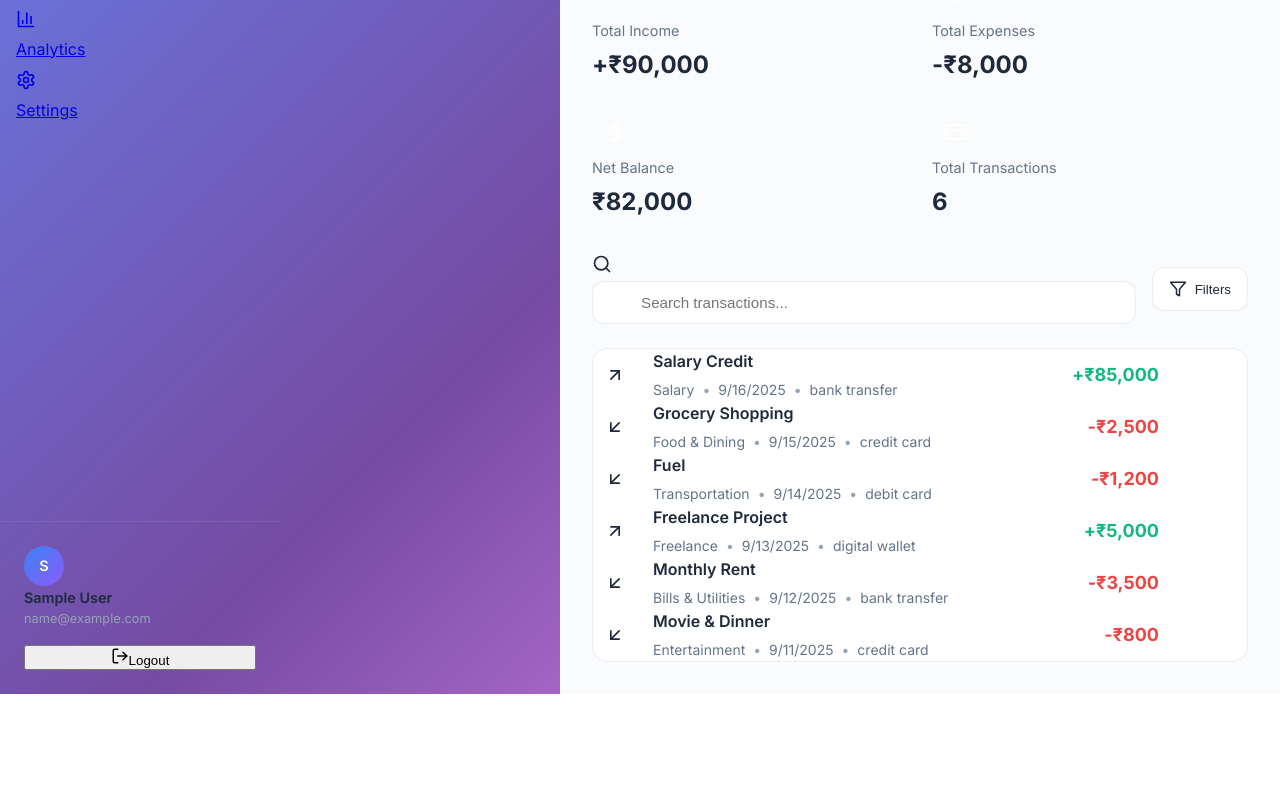
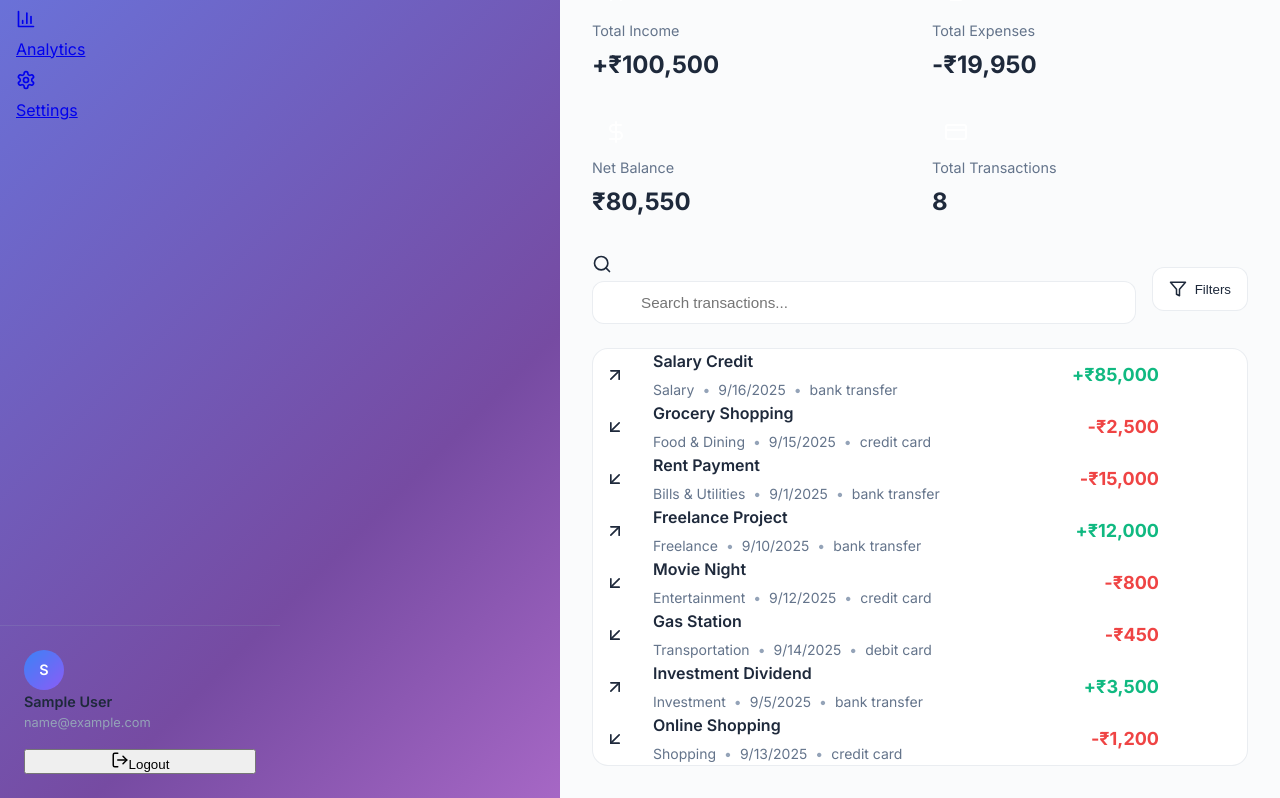
Before and after one commit to CodeWithAryan1123/Finance-AI, a React (Vite) app in the folder frontend/: page /transactions in a window 1280 px wide. Shown: the part 296-1094 px from the top of the page. Before the commit the page ends 990 px from the top, so only its background shows below. Built offline with nearby package versions, Linux system fonts and the light colour scheme; sample sign-in values are in the browser's storage.

Commit message:
add button working

```diff
--- a/frontend/src/App.jsx
+++ b/frontend/src/App.jsx
@@ -5,6 +5,7 @@ import { Toaster } from 'react-hot-toast';
 import { ThemeProvider } from './context/ThemeContext';
 import { AuthProvider } from './context/AuthContext';
 import { ApiProvider } from './context/ApiContext';
+import { TransactionsProvider } from './context/TransactionsContext';
 
 // Components
 import Sidebar from './components/Layout/Sidebar';
@@ -57,7 +58,8 @@ function App() {
     <ThemeProvider>
       <AuthProvider>
         <ApiProvider>
-          <Router>
+          <TransactionsProvider>
+            <Router>
             <div className="app">
               <Toaster
                 position="top-right"
@@ -82,6 +84,7 @@ function App() {
               </AnimatePresence>
             </div>
           </Router>
+          </TransactionsProvider>
         </ApiProvider>
       </AuthProvider>
     </ThemeProvider>
--- a/frontend/src/components/Layout/Header.jsx
+++ b/frontend/src/components/Layout/Header.jsx
@@ -16,6 +16,7 @@ import {
 } from 'lucide-react';
 import { useTheme } from '../../context/ThemeContext';
 import { useAuth } from '../../context/AuthContext';
+import { useTransactions } from '../../context/TransactionsContext';
 
 const Header = ({ onMenuToggle }) => {
   const [showNotifications, setShowNotifications] = useState(false);
@@ -29,6 +30,7 @@ const Header = ({ onMenuToggle }) => {
   });
   const { theme, toggleTheme } = useTheme();
   const { user } = useAuth();
+  const { addTransaction } = useTransactions();
 
   const notifications = [
     { id: 1, title: 'Budget Alert', message: 'You have exceeded 80% of your food budget', type: 'warning', time: '5m ago' },
@@ -67,11 +69,16 @@ const Header = ({ onMenuToggle }) => {
       return;
     }
 
-    // Here you would typically send the data to your backend
-    console.log('Adding transaction:', formData);
+    try {
+      // Add transaction using the context
+      const newTransaction = addTransaction(formData);
 
-    toast.success(`${formData.type === 'expense' ? 'Expense' : 'Income'} added successfully!`);
-    handleCloseModal();
+      toast.success(`${formData.type === 'expense' ? 'Expense' : 'Income'} added successfully!`);
+      handleCloseModal();
+    } catch (error) {
+      console.error('Error adding transaction:', error);
+      toast.error('Failed to add transaction. Please try again.');
+    }
   };
 
   return (
@@ -306,21 +313,22 @@ const Header = ({ onMenuToggle }) => {
                         <option value="">Select category</option>
                         {formData.type === 'expense' ? (
                           <>
-                            <option value="food">Food & Dining</option>
-                            <option value="transport">Transportation</option>
-                            <option value="shopping">Shopping</option>
-                            <option value="entertainment">Entertainment</option>
-                            <option value="bills">Bills & Utilities</option>
-                            <option value="health">Healthcare</option>
-                            <option value="other">Other</option>
+                            <option value="Food & Dining">Food & Dining</option>
+                            <option value="Transportation">Transportation</option>
+                            <option value="Shopping">Shopping</option>
+                            <option value="Entertainment">Entertainment</option>
+                            <option value="Bills & Utilities">Bills & Utilities</option>
+                            <option value="Healthcare">Healthcare</option>
+                            <option value="Education">Education</option>
+                            <option value="Other">Other</option>
                           </>
                         ) : (
                           <>
-                            <option value="salary">Salary</option>
-                            <option value="freelance">Freelance</option>
-                            <option value="investment">Investment</option>
-                            <option value="gift">Gift</option>
-                            <option value="other">Other</option>
+                            <option value="Salary">Salary</option>
+                            <option value="Freelance">Freelance</option>
+                            <option value="Investment">Investment</option>
+                            <option value="Gift">Gift</option>
+                            <option value="Other">Other</option>
                           </>
                         )}
                       </select>
--- /dev/null
+++ b/frontend/src/context/TransactionsContext.jsx
@@ -0,0 +1,197 @@
+import React, { createContext, useContext, useState, useEffect } from 'react';
+
+const TransactionsContext = createContext();
+
+export const useTransactions = () => {
+  const context = useContext(TransactionsContext);
+  if (!context) {
+    throw new Error('useTransactions must be used within a TransactionsProvider');
+  }
+  return context;
+};
+
+export const TransactionsProvider = ({ children }) => {
+  const [transactions, setTransactions] = useState([]);
+  const [loading, setLoading] = useState(true);
+
+  // Mock transaction data - replace with actual API call
+  const mockTransactions = [
+    {
+      id: 1,
+      type: 'income',
+      amount: 85000,
+      description: 'Salary Credit',
+      date: '2025-09-16',
+      category: 'Salary',
+      paymentMethod: 'bank_transfer',
+      status: 'completed'
+    },
+    {
+      id: 2,
+      type: 'expense',
+      amount: 2500,
+      description: 'Grocery Shopping',
+      date: '2025-09-15',
+      category: 'Food & Dining',
+      paymentMethod: 'credit_card',
+      status: 'completed'
+    },
+    {
+      id: 3,
+      type: 'expense',
+      amount: 15000,
+      description: 'Rent Payment',
+      date: '2025-09-01',
+      category: 'Bills & Utilities',
+      paymentMethod: 'bank_transfer',
+      status: 'completed'
+    },
+    {
+      id: 4,
+      type: 'income',
+      amount: 12000,
+      description: 'Freelance Project',
+      date: '2025-09-10',
+      category: 'Freelance',
+      paymentMethod: 'bank_transfer',
+      status: 'completed'
+    },
+    {
+      id: 5,
+      type: 'expense',
+      amount: 800,
+      description: 'Movie Night',
+      date: '2025-09-12',
+      category: 'Entertainment',
+      paymentMethod: 'credit_card',
+      status: 'completed'
+    },
+    {
+      id: 6,
+      type: 'expense',
+      amount: 450,
+      description: 'Gas Station',
+      date: '2025-09-14',
+      category: 'Transportation',
+      paymentMethod: 'debit_card',
+      status: 'completed'
+    },
+    {
+      id: 7,
+      type: 'income',
+      amount: 3500,
+      description: 'Investment Dividend',
+      date: '2025-09-05',
+      category: 'Investment',
+      paymentMethod: 'bank_transfer',
+      status: 'completed'
+    },
+    {
+      id: 8,
+      type: 'expense',
+      amount: 1200,
+      description: 'Online Shopping',
+      date: '2025-09-13',
+      category: 'Shopping',
+      paymentMethod: 'credit_card',
+      status: 'completed'
+    }
+  ];
+
+  // Load transactions on component mount
+  useEffect(() => {
+    const loadTransactions = async () => {
+      try {
+        setLoading(true);
+        // Simulate API call
+        await new Promise(resolve => setTimeout(resolve, 1000));
+        setTransactions(mockTransactions);
+      } catch (error) {
+        console.error('Error loading transactions:', error);
+      } finally {
+        setLoading(false);
+      }
+    };
+
+    loadTransactions();
+  }, []);
+
+  // Add new transaction
+  const addTransaction = (transactionData) => {
+    const newTransaction = {
+      id: Date.now(), // Simple ID generation
+      ...transactionData,
+      amount: parseFloat(transactionData.amount),
+      paymentMethod: 'manual', // Default for manually added transactions
+      status: 'completed'
+    };
+
+    setTransactions(prev => [newTransaction, ...prev]);
+    return newTransaction;
+  };
+
+  // Update transaction
+  const updateTransaction = (id, updatedData) => {
+    setTransactions(prev =>
+      prev.map(transaction =>
+        transaction.id === id
+          ? { ...transaction, ...updatedData }
+          : transaction
+      )
+    );
+  };
+
+  // Delete transaction
+  const deleteTransaction = (id) => {
+    setTransactions(prev =>
+      prev.filter(transaction => transaction.id !== id)
+    );
+  };
+
+  // Get transactions by type
+  const getTransactionsByType = (type) => {
+    return transactions.filter(transaction => transaction.type === type);
+  };
+
+  // Get transactions by date range
+  const getTransactionsByDateRange = (startDate, endDate) => {
+    return transactions.filter(transaction => {
+      const transactionDate = new Date(transaction.date);
+      return transactionDate >= new Date(startDate) && transactionDate <= new Date(endDate);
+    });
+  };
+
+  // Calculate totals
+  const getTotals = () => {
+    const income = transactions
+      .filter(t => t.type === 'income')
+      .reduce((sum, t) => sum + t.amount, 0);
+
+    const expenses = transactions
+      .filter(t => t.type === 'expense')
+      .reduce((sum, t) => sum + t.amount, 0);
+
+    return {
+      income,
+      expenses,
+      balance: income - expenses
+    };
+  };
+
+  const value = {
+    transactions,
+    loading,
+    addTransaction,
+    updateTransaction,
+    deleteTransaction,
+    getTransactionsByType,
+    getTransactionsByDateRange,
+    getTotals
+  };
+
+  return (
+    <TransactionsContext.Provider value={value}>
+      {children}
+    </TransactionsContext.Provider>
+  );
+};
--- a/frontend/src/pages/Transactions.jsx
+++ b/frontend/src/pages/Transactions.jsx
@@ -2,6 +2,7 @@ import React, { useState, useEffect } from 'react';
 import { useLocation, useNavigate } from 'react-router-dom';
 import { motion, AnimatePresence } from 'framer-motion';
 import toast from 'react-hot-toast';
+import { useTransactions } from '../context/TransactionsContext';
 import {
   Plus,
   Search,
@@ -21,10 +22,9 @@ import {
 const Transactions = () => {
   const location = useLocation();
   const navigate = useNavigate();
+  const { transactions, loading, updateTransaction, deleteTransaction } = useTransactions();
 
-  const [transactions, setTransactions] = useState([]);
   const [filteredTransactions, setFilteredTransactions] = useState([]);
-  const [loading, setLoading] = useState(true);
   const [searchQuery, setSearchQuery] = useState('');
   const [selectedCategory, setSelectedCategory] = useState('all');
   const [selectedType, setSelectedType] = useState('all');
@@ -32,96 +32,10 @@ const Transactions = () => {
   const [showFilters, setShowFilters] = useState(false);
   const [selectedTransaction, setSelectedTransaction] = useState(null);
 
-  // Mock transaction data - replace with actual API call
-  const mockTransactions = [
-    {
-      id: 1,
-      type: 'income',
-      amount: 85000,
-      description: 'Salary Credit',
-      date: '2025-09-16',
-      category: 'Salary',
-      paymentMethod: 'bank_transfer',
-      status: 'completed'
-    },
-    {
-      id: 2,
-      type: 'expense',
-      amount: 2500,
-      description: 'Grocery Shopping',
-      date: '2025-09-15',
-      category: 'Food & Dining',
-      paymentMethod: 'credit_card',
-      status: 'completed'
-    },
-    {
-      id: 3,
-      type: 'expense',
-      amount: 1200,
-      description: 'Fuel',
-      date: '2025-09-14',
-      category: 'Transportation',
-      paymentMethod: 'debit_card',
-      status: 'completed'
-    },
-    {
-      id: 4,
-      type: 'income',
-      amount: 5000,
-      description: 'Freelance Project',
-      date: '2025-09-13',
-      category: 'Freelance',
-      paymentMethod: 'digital_wallet',
-      status: 'completed'
-    },
-    {
-      id: 5,
-      type: 'expense',
-      amount: 3500,
-      description: 'Monthly Rent',
-      date: '2025-09-12',
-      category: 'Bills & Utilities',
-      paymentMethod: 'bank_transfer',
-      status: 'completed'
-    },
-    {
-      id: 6,
-      type: 'expense',
-      amount: 800,
-      description: 'Movie & Dinner',
-      date: '2025-09-11',
-      category: 'Entertainment',
-      paymentMethod: 'credit_card',
-      status: 'completed'
-    }
-  ];
-
   const categories = [
     'all', 'Food & Dining', 'Transportation', 'Bills & Utilities',
     'Entertainment', 'Shopping', 'Healthcare', 'Education', 'Salary', 'Freelance'
   ];
-
-  // Fetch transactions (mock for now)
-  const fetchTransactions = async () => {
-    setLoading(true);
-    try {
-      // Simulate API call
-      await new Promise(resolve => setTimeout(resolve, 1000));
-      setTransactions(mockTransactions);
-      setFilteredTransactions(mockTransactions);
-
-      // Check if we need to highlight a specific transaction
-      const highlightId = location.state?.highlightTransaction;
-      if (highlightId) {
-        setSelectedTransaction(highlightId);
-        toast.success(`Highlighting transaction #${highlightId}`);
-      }
-    } catch (error) {
-      toast.error('Failed to fetch transactions');
-    } finally {
-      setLoading(false);
-    }
-  };
 
   // Filter transactions
   const filterTransactions = () => {
@@ -166,8 +80,13 @@ const Transactions = () => {
   };
 
   useEffect(() => {
-    fetchTransactions();
-  }, []);
+    // Check if we need to highlight a specific transaction
+    const highlightId = location.state?.highlightTransaction;
+    if (highlightId) {
+      setSelectedTransaction(highlightId);
+      toast.success(`Highlighting transaction #${highlightId}`);
+    }
+  }, [location.state]);
 
   useEffect(() => {
     filterTransactions();
@@ -185,7 +104,7 @@ const Transactions = () => {
 
   const handleDeleteTransaction = (transactionId) => {
     if (window.confirm('Are you sure you want to delete this transaction?')) {
-      setTransactions(transactions.filter(t => t.id !== transactionId));
+      deleteTransaction(transactionId);
       toast.success('Transaction deleted successfully');
     }
   };
```
